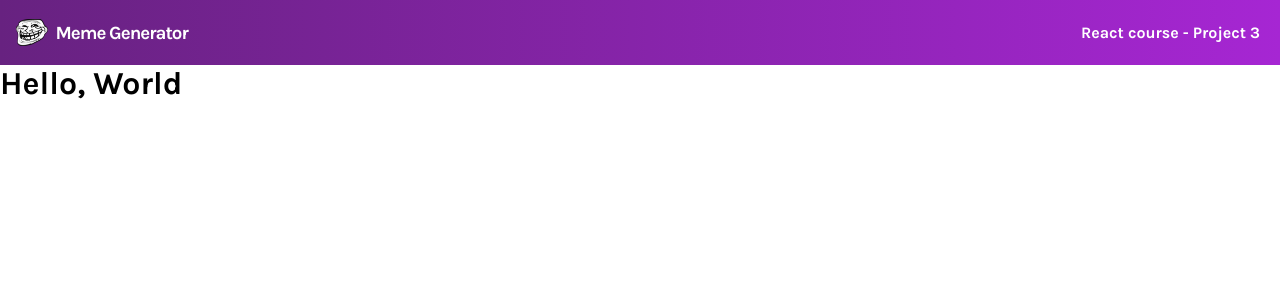
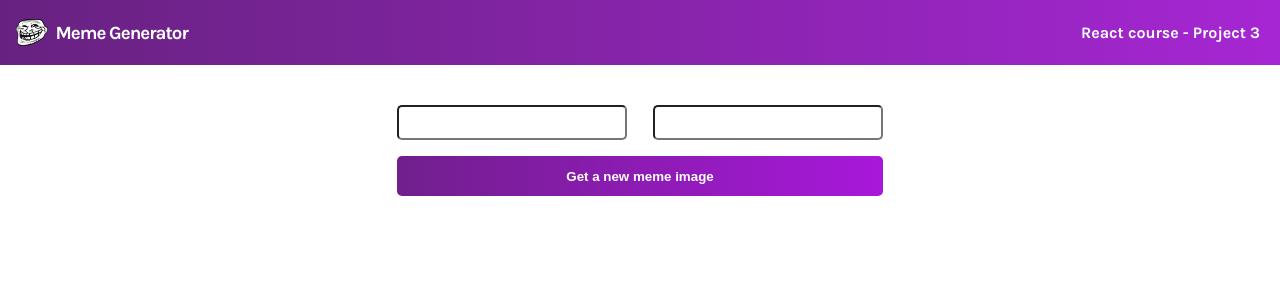
Before and after one commit to yogis75/react-meme-generator, a React (Vite) app: page / in a window 1280 px wide. Shown: the top 300 px of the page. Built offline with nearby package versions, Linux system fonts and the light colour scheme.

Commit message:
inputs and button

```diff
--- a/src/App.jsx
+++ b/src/App.jsx
@@ -1,11 +1,12 @@
 import React from "react";
 import Header from "./components/Header";
+import Meme from "./components/Meme";
 
 function App() {
   return (
     <div className="App">
       <Header />
-      <h1>Hello, World</h1>
+      <Meme />
     </div>
   );
 }
--- a/src/components/Header.jsx
+++ b/src/components/Header.jsx
@@ -2,13 +2,13 @@ import React from "react";
 
 function Header() {
   return (
-    <div className="header">
+    <header className="header">
       <div className="header--brand">
         <img className="header--brand_img" src="/src/images/trollFace.png" />
         <h3 className="header--brand_title">Meme Generator</h3>
       </div>
       <p className="header--text">React course - Project 3</p>
-    </div>
+    </header>
   );
 }
 
--- /dev/null
+++ b/src/components/Meme.jsx
@@ -0,0 +1,17 @@
+import React from "react";
+
+function Meme() {
+  return (
+    <div className="meme">
+      <div className="meme--inputs">
+        <input type="text" className="meme--input_1" />
+        <input type="text" className="meme--input_2" />
+      </div>
+      <button type="button" className="meme--btn">
+        Get a new meme image
+      </button>
+    </div>
+  );
+}
+
+export default Meme;
--- a/src/index.css
+++ b/src/index.css
@@ -40,6 +40,40 @@ body {
 .header--text {
   align-self: center;
   padding-right: 1.25rem;
-
   font-weight: bold;
 }
+
+.meme {
+  max-width: 550px;
+  margin: 0 auto;
+  display: flex;
+  flex-direction: column;
+}
+
+.meme--inputs {
+  display: flex;
+  justify-content: space-between;
+  align-items: center;
+  margin: 2.5rem 2rem 0rem 2rem;
+}
+
+.meme--input_1,
+.meme--input_2 {
+  width: 230px;
+  height: 35px;
+  border-radius: 5px;
+  outline: none;
+  font-size: 12px;
+}
+
+.meme--btn {
+  height: 40px;
+  border-radius: 5px;
+  margin: 1rem 2rem;
+  outline: none;
+  border: none;
+  cursor: pointer;
+  background-image: linear-gradient(to right, #711f8d, #a818da);
+  color: white;
+  font-weight: 700;
+}
```
